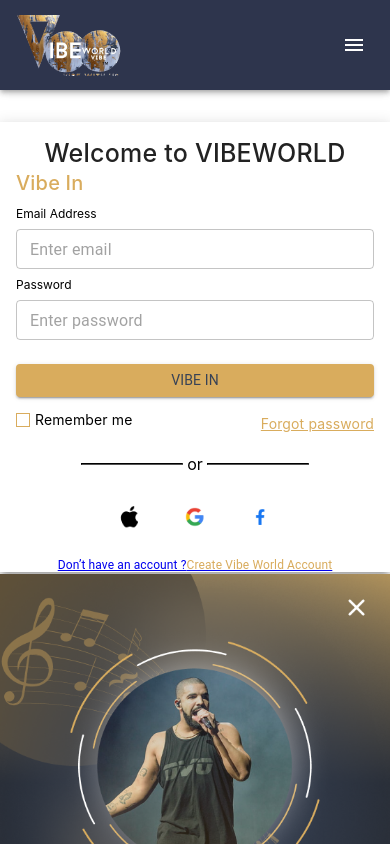
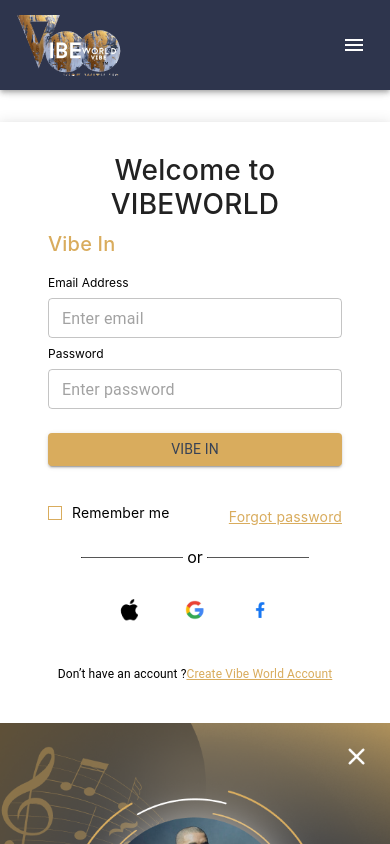
Before and after one commit to mintutraizine/shoping_redux_toolkit, a React (Create React App) app: page /SignInScreen in a window 390 px wide. Shown: the top 844 px of the page. Built offline with nearby package versions, Linux system fonts and the light colour scheme.

Commit message:
signin responsive

```diff
--- a/src/pages/SignInscreen/SignInScreen.js
+++ b/src/pages/SignInscreen/SignInScreen.js
@@ -8,17 +8,17 @@
   Grid,
 } from "@mui/material";
 
-import { typography } from "@mui/system";
 import { Link } from "react-router-dom";
 
 import imagepaths from "../../static/imagepaths";
 const SignInScreen = () => {
   return (
     <Box
-      maxHeight={450}
+      // maxHeight={450}
+
       sx={{
         flexGrow: 1,
-        maxWidth: 800,
+        maxWidth: 840,
         //  backgroundColor: "red",
         margin: "auto",
         marginTop: 4,
@@ -37,17 +37,17 @@
             justifyContent={"center"}
             display="flex"
             flexDirection={"column"}
-            paddingRight={2}
-            paddingLeft={2}
+            paddingRight={6}
+            paddingLeft={6}
           >
             <Typography
               fontFamily={"inter"}
               fontWeight={"500"}
-              fontSize={"25px"}
+              fontSize={"28px"}
               fontStyle={"normal"}
               lineHeight={"120%"}
               color={"#222222"}
-              marginTop={2}
+              marginTop={4}
               textAlign="center"
             >
               Welcome to VIBEWORLD
@@ -58,13 +58,14 @@
               fontFamily={"inter"}
               fontStyle={"normal"}
               color={"#D9AC5D"}
+              marginTop={1}
             >
               Vibe In
             </Typography>
             <Typography
               variant="h8"
               align="left"
-              marginTop={1}
+              marginTop={2}
               marginBottom={1}
               fontWeight={400}
               fontSize={"12px"}
@@ -75,7 +76,7 @@
               variant="outlined"
               placeholder="Enter email"
               size="small"
-              // fontSize={"14px"}
+              fontSize={"16Px"}
             />
             <Typography
               variant="h8"
@@ -90,7 +91,7 @@
             <TextField
               placeholder="Enter password"
               fontWeight={400}
-              fontSize={"14px"}
+              fontSize={"16Px"}
               size="small"
             />
             <Button
@@ -109,7 +110,7 @@
               justifyContent={"space-between"}
               spacing={1}
               alignItems="center"
-              marginTop={1}
+              marginTop={4}
             >
               <Stack flexDirection={"row"} alignItems="center">
                 <div
@@ -117,7 +118,7 @@
                     border: "1px solid #D9AC5D",
                     height: 12,
                     width: 12,
-                    marginRight: 5,
+                    marginRight: 10,
                   }}
                 ></div>
                 <Typography
@@ -149,22 +150,26 @@
               marginTop={2}
             >
               <hr
+                size={1}
                 style={{
                   color: "#000000",
                   backgroundColor: "#000000",
 
                   borderColor: "#000000",
                   width: 100,
+                  borderBlockColor: "#AAAAAA",
                 }}
               />
               <div style={{ margin: 4 }}>or</div>
               <hr
+                size={1}
                 style={{
                   color: "#000000",
                   backgroundColor: "#000000",
 
                   borderColor: "#000000",
                   width: 100,
+                  borderBlockColor: "#AAAAAA",
                 }}
               />
             </Stack>
@@ -202,12 +207,16 @@
               flexDirection="row"
               alignItems={"center"}
               margin="auto"
-              marginTop={3}
-              component={Link}
-              to="/SignupScreen"
+              marginTop={5}
+              marginBottom={5}
             >
               <Typography fontSize={12}>Don’t have an account ? </Typography>
-              <Typography fontSize={12} color="#D9AC5D">
+              <Typography
+                fontSize={12}
+                color="#D9AC5D"
+                component={Link}
+                to="/SignupScreen"
+              >
                 Create Vibe World Account
               </Typography>
             </Stack>
--- a/src/pages/SignupScreen/SignupScreen.js
+++ b/src/pages/SignupScreen/SignupScreen.js
@@ -13,10 +13,10 @@
 const SignupScreen = () => {
   return (
     <Box
-      maxHeight={450}
+      //maxHeight={450}
       sx={{
         flexGrow: 1,
-        maxWidth: 800,
+        maxWidth: 840,
         //  backgroundColor: "red",
         margin: "auto",
         marginTop: 4,
@@ -35,7 +35,7 @@
             justifyContent={"center"}
             display="flex"
             flexDirection={"column"}
-            paddingRight={2}
+            paddingRight={6}
             paddingLeft={2}
           >
             <Typography
@@ -46,7 +46,7 @@
               lineHeight={"120%"}
               color={"#222222"}
               marginTop={2}
-              textAlign="center"
+              //textAlign="center"
             >
               Welcome to VIBEWORLD
             </Typography>
```
